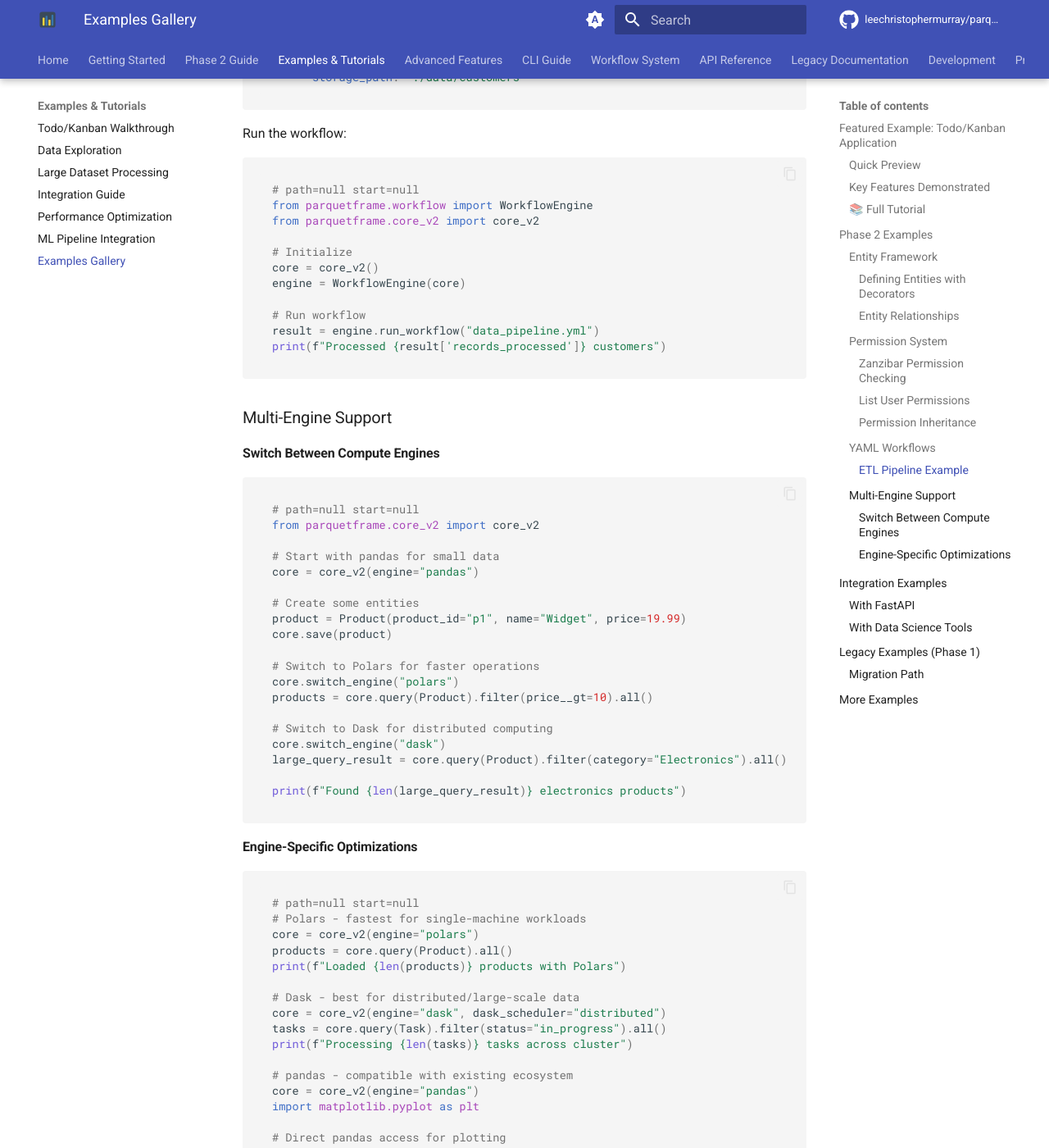
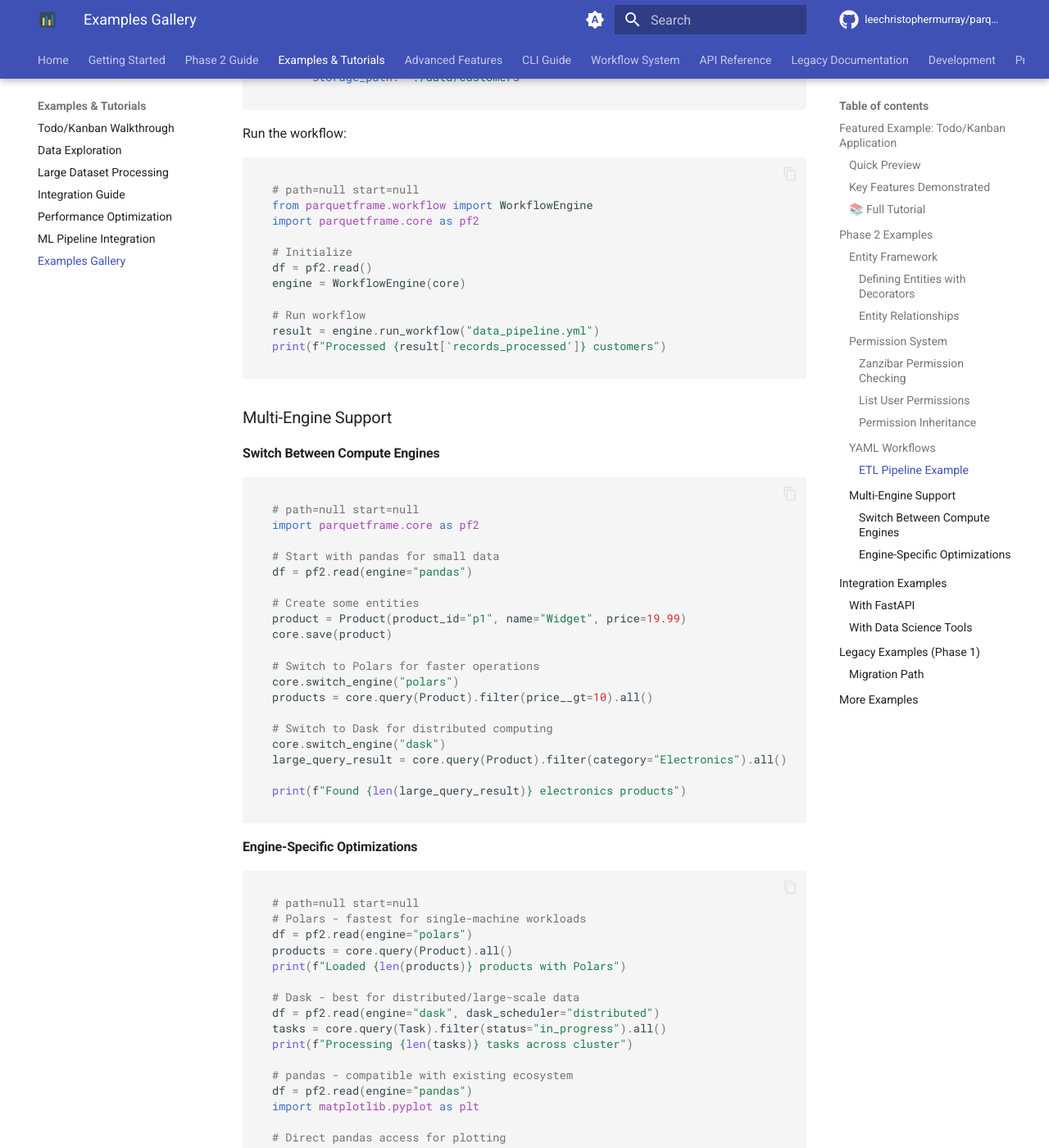
Before and after one commit to leechristophermurray/parquetframe, an MkDocs documentation site: the page built from docs/examples.md, in a window 1280 px wide and 1400 px high, scrolled down 6077 px. Shown: the whole window at 82% size. Built offline with MkDocs 1.6.1 and Material for MkDocs 9.7.7, drawn with Linux system fonts in a browser that asks for light colours; comment, search, counter and statistics services are not loaded; the version menu is left out; some of the changed text lies outside the part shown.

Commit message:
docs(global): update remaining documentation references from core_v2 to core

````diff
--- a/docs/examples.md
+++ b/docs/examples.md
@@ -96,10 +96,10 @@ The complete 850+ line tutorial covers:
 from dataclasses import dataclass
 from datetime import datetime
 from parquetframe.entity import entity, rel
-from parquetframe.core_v2 import core_v2
+import parquetframe.core as pf2
 
 # Initialize core
-core = core_v2(engine="pandas")
+df = pf2.read(engine="pandas")
 
 @entity(storage_path="./data/products", primary_key="product_id")
 @dataclass
@@ -305,10 +305,10 @@ Run the workflow:
 ```python
 # path=null start=null
 from parquetframe.workflow import WorkflowEngine
-from parquetframe.core_v2 import core_v2
+import parquetframe.core as pf2
 
 # Initialize
-core = core_v2()
+df = pf2.read()
 engine = WorkflowEngine(core)
 
 # Run workflow
@@ -322,10 +322,10 @@ print(f"Processed {result['records_processed']} customers")
 
 ```python
 # path=null start=null
-from parquetframe.core_v2 import core_v2
+import parquetframe.core as pf2
 
 # Start with pandas for small data
-core = core_v2(engine="pandas")
+df = pf2.read(engine="pandas")
 
 # Create some entities
 product = Product(product_id="p1", name="Widget", price=19.99)
@@ -347,17 +347,17 @@ print(f"Found {len(large_query_result)} electronics products")
 ```python
 # path=null start=null
 # Polars - fastest for single-machine workloads
-core = core_v2(engine="polars")
+df = pf2.read(engine="polars")
 products = core.query(Product).all()
 print(f"Loaded {len(products)} products with Polars")
 
 # Dask - best for distributed/large-scale data
-core = core_v2(engine="dask", dask_scheduler="distributed")
+df = pf2.read(engine="dask", dask_scheduler="distributed")
 tasks = core.query(Task).filter(status="in_progress").all()
 print(f"Processing {len(tasks)} tasks across cluster")
 
 # pandas - compatible with existing ecosystem
-core = core_v2(engine="pandas")
+df = pf2.read(engine="pandas")
 import matplotlib.pyplot as plt
 
 # Direct pandas access for plotting
@@ -375,11 +375,11 @@ plt.show()
 ```python
 # path=null start=null
 from fastapi import FastAPI, HTTPException
-from parquetframe.core_v2 import core_v2
+import parquetframe.core as pf2
 from parquetframe.permissions import PermissionManager
 
 app = FastAPI()
-core = core_v2()
+df = pf2.read()
 perm_mgr = PermissionManager()
 
 @app.post("/tasks/")
@@ -429,10 +429,10 @@ def get_task(task_id: str, user_id: str):
 import pandas as pd
 import matplotlib.pyplot as plt
 import seaborn as sns
-from parquetframe.core_v2 import core_v2
+import parquetframe.core as pf2
 
 # Initialize
-core = core_v2(engine="pandas")
+df = pf2.read(engine="pandas")
 
 # Load entities as DataFrame for analysis
 tasks = core.query(Task).to_dataframe()
````
Also changed, not shown: docs/index.md (+1 -1 lines), docs/legacy/README.md (+1 -1 lines), docs/quickstart.md (+7 -7 lines).
